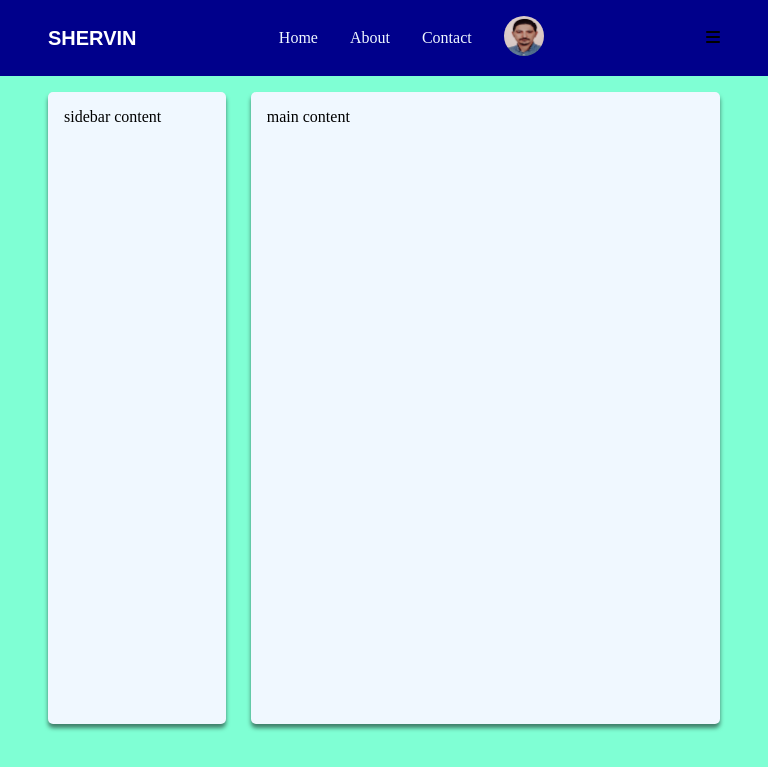
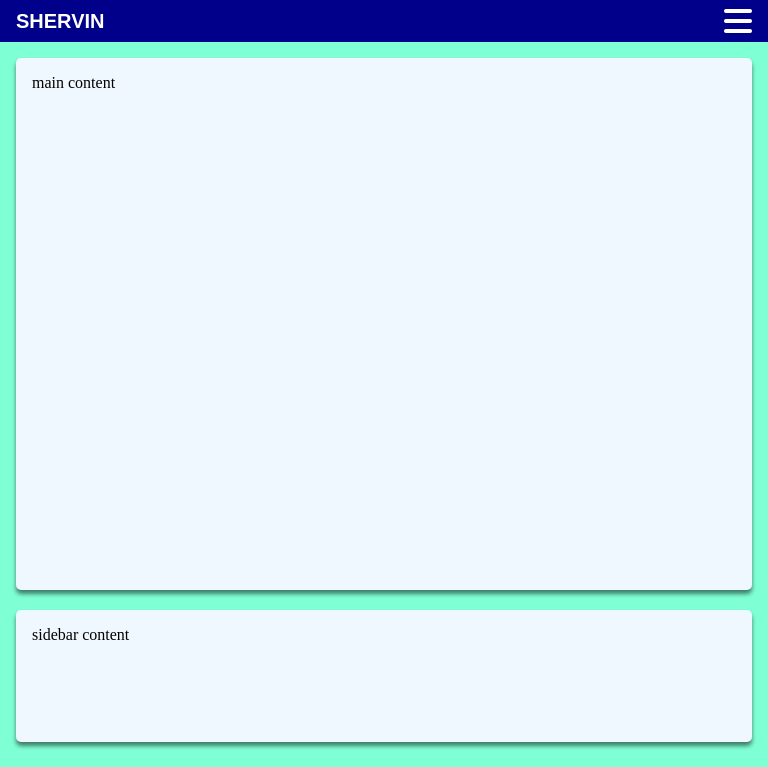
Before and after one commit to shervinazimi/navbar, a plain HTML site: page index.html in a window 768 px wide. Shown: the top 767 px of the page. Drawn offline with Linux system fonts and the light colour scheme.

Commit message:
responsive

```diff
--- a/stylesheet.css
+++ b/stylesheet.css
@@ -21,8 +21,7 @@ h1 {
 .navbar {
     display: flex;
     align-items: center;
-    margin-right: 20px;
-}
+    }
 
 .navbar ul {
     display: flex;
@@ -30,15 +29,18 @@ h1 {
 }
 
 .navbar a {
-    padding: 1rem;
+    padding: 8px;
     color: aliceblue;
     text-decoration: none;
 }
+
+
 
 .logo img {
     width: 40px;
     height: 40px;
     border-radius: 50%;
+    padding: 0;
 }
 
 body {
@@ -48,19 +50,18 @@ body {
 
 .main {
     display: flex;
-    justify-content: space-between;
-    padding: 1rem 3rem;
+   margin: 2rem 3rem;
 
 }
 
 main {
     width: 75%;
 
-    margin-left: 25px;
 }
 
 aside {
     width: 25%;
+    margin-right: 25px;
 
 }
 
@@ -71,12 +72,14 @@ aside {
     box-shadow: 0 4px 4px 0 rgba(0,0,0,0.5);
     border-radius: 5px;
     padding: 1rem;
+
 }
+
 .cards {
     width: calc(100% - 6rem);
     margin: 0 auto;
     display: grid;
-    grid-template-columns: repeat(auto-fit, minmax(225px,1fr));
+    grid-template-columns: repeat(4, 1fr);
     gap: 30px;
     padding: 30px 0;
 
@@ -98,3 +101,48 @@ aside {
     padding: 15px;
     background: #fafafa;
 }
+
+.hamurger-menu {
+    display: none;
+}
+@media (max-width:768px){
+    .hamurger-menu{
+        display: block;
+    }
+    .navbar{
+        display: none;
+    }
+    .hamurger-menu i {
+        font-size: 2rem;
+        color: #ffffff;
+        margin: 5px 0;
+    }
+    header{
+        padding: 0 1rem;
+    }
+    .main{
+        flex-direction: column-reverse;
+        margin: 1rem;
+        }
+    main {
+        width: calc(100% - 2rem);
+        height: 500px;
+        margin-bottom: 20px;
+        margin-left: 0;
+        }
+
+    aside {
+        width: calc(100% - 2rem);
+        height: 100px;
+    }
+    .cards{grid-template-columns: 1fr;
+    gap: 50px;
+    }
+}
+
+
+@media (min-width:768px) and (max-width:1200px){
+    .cards{grid-template-columns: 1fr 1fr;
+    gap: 100px;
+    }
+}
```
